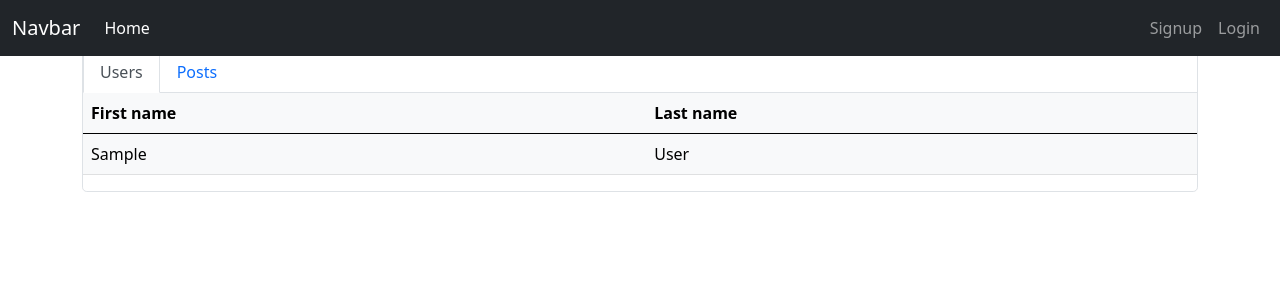
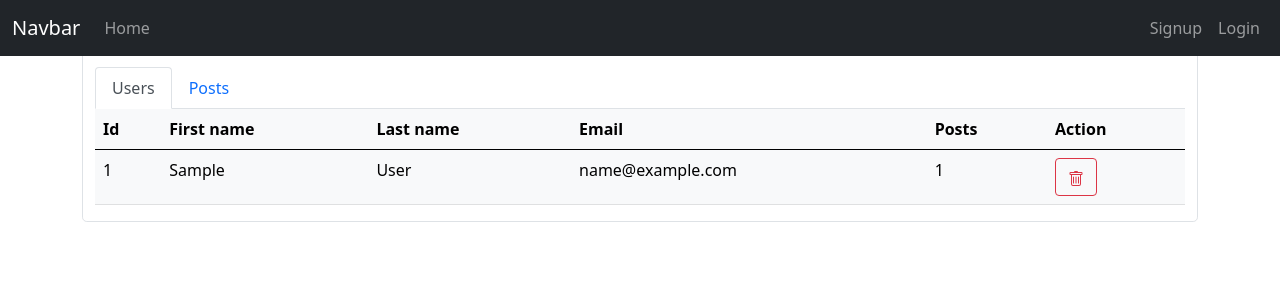
Before and after one commit to Alexsik76/flask_blog, a Flask app: template app/templates/admin_page.html in a window 1280 px wide. Shown: the top 300 px of the page. Run offline with Flask 2, Linux system fonts and the light colour scheme; tables that the repository leaves empty hold one stand-in row (values such as "Sample post"); the template is opened without the code that fills it: values that come from a table or form of the project are taken from there, most other values are stand-ins (such as "Sample title", 1, 10 or a date in 2020); parts of the project's set-up code (start-up, migrations or seed data) failed here and were passed over; some libraries are stand-ins or nearby versions.

Commit message:
work with email

```diff
--- a/app/__init__.py
+++ b/app/__init__.py
@@ -22,6 +22,9 @@ def create_app(config='base_config'):
     app = Flask(__name__)
     app.config.from_object(app_config[config])
     app.logger.setLevel(logging.INFO)
+    print(dir(app.config))
+    print(app.config.items())
+    print(app.config['MAIL_DEBUG'])
     db.init_app(app)
     migrate.init_app(app, db)
     csrf.init_app(app)
--- a/app/auth/email.py
+++ b/app/auth/email.py
@@ -8,6 +8,7 @@ from app import mail
 def async_send_email(obj, msg):
     with obj.app_context():
         try:
+            print('sending')
             mail.send(msg)
         except Exception as e:
             return e
--- a/app/auth/routes.py
+++ b/app/auth/routes.py
@@ -32,7 +32,7 @@ def redirect_authenticated(f):
 
 
 @bp.route('/signup', methods=['GET', 'POST'])
-def signup():
+async def signup():
     form = SignUpForm()
     is_busy = bool(User.query.filter_by(email=form.email.data).first())
     if form.validate_on_submit() and not is_busy:
--- a/app/models.py
+++ b/app/models.py
@@ -16,7 +16,7 @@ class User(UserMixin, db.Model):
     first_name = db.Column(db.String(64), index=True)
     last_name = db.Column(db.String(64), index=True)
     is_admin = db.Column(db.Boolean)
-    posts = db.relationship('Post', backref='author', lazy=True)
+    posts = db.relationship('Post', backref='author', cascade="all, delete", lazy=True)
 
     def __repr__(self):
         return f'<User {self.first_name} {self.last_name}>'
@@ -37,4 +37,4 @@ class Post(db.Model):
     user_id = db.Column(db.Integer, db.ForeignKey('user.id'))
 
     def __repr__(self):
-        return '<Post {}>'.format(self.body)
+        return f'<Post {self.id} {self.title} {self.img}>'
--- a/app/static/main.js
+++ b/app/static/main.js
@@ -12,10 +12,34 @@ setTimeout(function () {
 }, 3000);
 
 // Posts cards reaction for the hover
-$( ".card" ).hover(
-  function() {
-    $( this ).removeClass('shadow').addClass('shadow-lg');
-  }, function() {
-    $( this ).removeClass('shadow-lg').addClass('shadow');;
-  }
+$(".card").hover(
+    function () {
+        $(this).removeClass('shadow').addClass('shadow-lg');
+    }, function () {
+        $(this).removeClass('shadow-lg').addClass('shadow');
+    }
 );
+
+function delete_obj(row, needed_class, route) {
+    let obj_id = row.find("." + needed_class).text();
+    row.addClass('table-danger');
+    $.get((route + obj_id), function (response) {
+        if (response === "Success") {
+            setTimeout(function () {
+                row.remove();
+            }, 1800);
+        }
+    });
+};
+
+//delete user
+$(".user-del-btn").click(function () {
+    let row = $(this).closest("tr");
+    delete_obj(row, 'user-id', '/_delete_user/');
+});
+
+//delete post
+$(".post-del-btn").click(function () {
+    let row = $(this).closest("tr");
+    delete_obj(row, 'post-id', '/_delete_post/');
+});
--- a/app/templates/admin_page.html
+++ b/app/templates/admin_page.html
@@ -1,23 +1,46 @@
 {% extends 'base_templates/base.html' %}
+{% from 'base_templates/icons.html' import trash_icon %}
 {% block app_content %}
-<nav>
+    <div class="container-md">
+        <nav class="mt-3">
             <div class="nav nav-tabs" id="nav-tab" role="tablist">
-    <button class="nav-link active" id="nav-users-tab" data-bs-toggle="tab" data-bs-target="#nav-users" type="button" role="tab" aria-controls="nav-home" aria-selected="true">Users</button>
-    <button class="nav-link" id="nav-posts-tab" data-bs-toggle="tab" data-bs-target="#nav-posts" type="button" role="tab" aria-controls="nav-profile" aria-selected="false">Posts</button>
+                <button class="nav-link active" id="nav-users-tab" data-bs-toggle="tab" data-bs-target="#nav-users"
+                        type="button" role="tab" aria-controls="nav-home" aria-selected="true">Users
+                </button>
+                <button class="nav-link" id="nav-posts-tab" data-bs-toggle="tab" data-bs-target="#nav-posts"
+                        type="button"
+                        role="tab" aria-controls="nav-profile" aria-selected="false">Posts
+                </button>
             </div>
         </nav>
         <div class="tab-content" id="nav-tabContent">
             <div class="tab-pane fade show active" id="nav-users" role="tabpanel" aria-labelledby="nav-users-tab">
                 <table class="table table-light table-hover">
                     <thead>
+                        <tr>
+                            <th>Id</th>
                             <th>First name</th>
                             <th>Last name</th>
+                            <th>Email</th>
+                            <th>Posts</th>
+                            <th>Action</th>
+                        </tr>
                     </thead>
                     <tbody>
                     {% for user in users %}
                         <tr>
+                            <td class="user-id">{{ user.id }}</td>
                             <td>{{ user.first_name }}</td>
                             <td>{{ user.last_name }}</td>
+                            <td>{{ user.email }}</td>
+                            <td>
+                                {{ user.posts|length }}
+                            </td>
+                            <td>
+                                <button type="button" class="btn btn-outline-danger user-del-btn">
+                                    {{ trash_icon }}
+                                </button>
+                            </td>
                         </tr>
                     {% endfor %}
                     </tbody>
@@ -26,21 +49,31 @@
             <div class="tab-pane fade" id="nav-posts" role="tabpanel" aria-labelledby="nav-posts-tab">
                 <table class="table table-light table-hover">
                     <thead>
+                        <tr>
+                            <th>Post Id</th>
                             <th>Title</th>
                             <th>Author Id</th>
                             <th>Author name</th>
-
+                            <th>Action</th>
+                        </tr>
                     </thead>
                     <tbody>
                     {% for post in posts %}
                         <tr>
-                <td>{{post.title}}</td>
-                <td>{{post.user_id}}</td>
-                <td>{{post.author.first_name}}</td>
+                            <td class="post-id">{{ post.id }}</td>
+                            <td>{{ post.title }}</td>
+                            <td>{{ post.user_id }}</td>
+                            <td>{{ post.author.first_name }}</td>
+                            <td>
+                                <button type="button" class="btn btn-outline-danger post-del-btn">
+                                    {{ trash_icon }}
+                                </button>
+                            </td>
                         </tr>
                     {% endfor %}
                     </tbody>
                 </table>
             </div>
         </div>
+    </div>
 {% endblock %}
--- /dev/null
+++ b/app/templates/base_templates/icons.html
@@ -0,0 +1,6 @@
+{% set trash_icon %}
+<svg xmlns="http://www.w3.org/2000/svg" width="16" height="16" fill="currentColor" class="bi bi-trash" viewBox="0 0 16 16">
+  <path d="M5.5 5.5A.5.5 0 0 1 6 6v6a.5.5 0 0 1-1 0V6a.5.5 0 0 1 .5-.5zm2.5 0a.5.5 0 0 1 .5.5v6a.5.5 0 0 1-1 0V6a.5.5 0 0 1 .5-.5zm3 .5a.5.5 0 0 0-1 0v6a.5.5 0 0 0 1 0V6z"/>
+  <path fill-rule="evenodd" d="M14.5 3a1 1 0 0 1-1 1H13v9a2 2 0 0 1-2 2H5a2 2 0 0 1-2-2V4h-.5a1 1 0 0 1-1-1V2a1 1 0 0 1 1-1H6a1 1 0 0 1 1-1h2a1 1 0 0 1 1 1h3.5a1 1 0 0 1 1 1v1zM4.118 4 4 4.059V13a1 1 0 0 0 1 1h6a1 1 0 0 0 1-1V4.059L11.882 4H4.118zM2.5 3V2h11v1h-11z"/>
+</svg>
+{% endset %}
--- a/app/templates/base_templates/navbar.html
+++ b/app/templates/base_templates/navbar.html
@@ -9,7 +9,7 @@
             <div class="collapse navbar-collapse" id="navbarSupportedContent">
                 <ul class="navbar-nav me-auto mb-2 mb-lg-0">
                     <li class="nav-item">
-                        <a class="nav-link active" aria-current="page" href={{ url_for('main.index') }}>Home</a>
+                        <a class="nav-link" aria-current="page" href={{ url_for('main.index') }}>Home</a>
                     </li>
                 </ul>
                 <ul class="nav navbar-nav justify-content-end">
--- a/mypy.py
+++ b/mypy.py
@@ -2,7 +2,7 @@ from app.models import User, Post
 from app import db, create_app
 
 
-app = create_app(config='base_config')
+app = create_app(config='develop')
 
 
 @app.shell_context_processor
```
Also changed, not shown: app/main/routes.py (+20 -5 lines), config.py (+6 -9 lines), 1 other file. Lines whose indentation alone changed are shown as unchanged.
